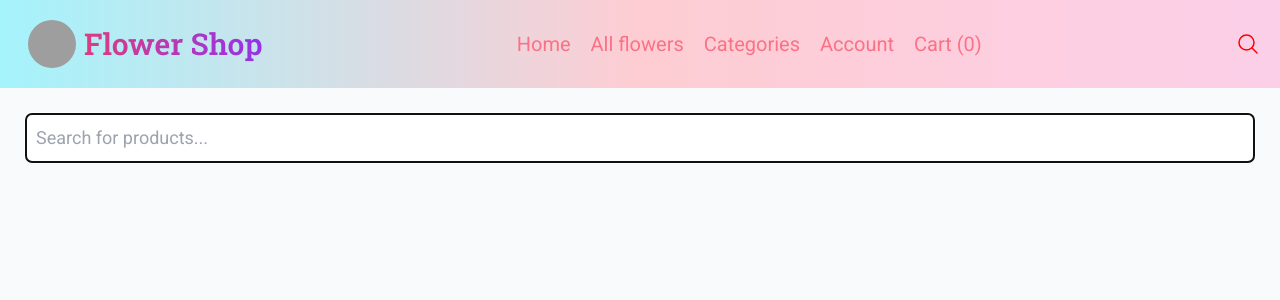
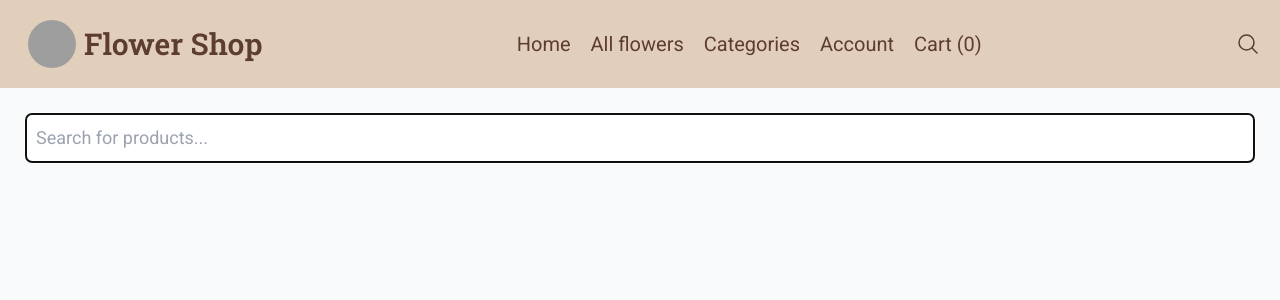
Before and after one commit to Marowota/flower-shop-client, a Next.js app: page /search in a window 1280 px wide. Shown: the top 300 px of the page. Built offline with nearby package versions, Linux system fonts and the light colour scheme; grey boxes are pictures that could not be loaded.

Commit message:
update total color

```diff
--- a/components/Featured.js
+++ b/components/Featured.js
@@ -73,16 +73,22 @@ export default function Featured({ product }) {
   }
   return (
     <Center>
-      <div className="bg-featured-bg bg-cover bg-no-repeat rounded-md mt-[50px] py-5">
+      <div
+        className=" bg-cover bg-no-repeat rounded-md mt-[50px] py-5"
+        style={{ backgroundColor: "#F5F5F5" }}
+      >
         <div className="grid grid-cols-3 p-5">
           <div className="flex items-center justify-around col-span-2 mx-11">
             <div>
               <RevealWrapper origin={"left"} delay={0}>
-                <div className="font-bold font-roboto-slab text-transparent text-5xl bg-clip-text bg-gradient-to-r from-rose-500 to-purple-600 py-5">
+                <div
+                  className="font-bold font-roboto-slab text-transparent text-5xl bg-clip-text bg-gradient-to-r py-5"
+                  style={{ color: "#5D3D2E" }}
+                >
                   {product?.title}
                 </div>
                 <div
-                  className="text-pink-500 mb-5 pl-1 pr-10"
+                  className="mb-5 pl-1 pr-10"
                   dangerouslySetInnerHTML={{
                     __html: trimmedText(
                       product?.description.replace(/\n/g, "<br />")
@@ -95,6 +101,7 @@ export default function Featured({ product }) {
                   <Link
                     href={"/product/" + product?._id}
                     className="btn-primary px-4 flex items-center"
+                    style={{ backgroundColor: "#5D3D2E" }}
                   >
                     Read more
                   </Link>
--- a/components/FlyingButton.js
+++ b/components/FlyingButton.js
@@ -4,26 +4,28 @@ import { primary } from "@/lib/colors";
 import { CartContext } from "@/components/CartContext";
 import { useContext, useEffect, useRef, useState } from "react";
 
+// #E1CFBB
+// #5D3D2E
 const FlyingButtonWrapper = styled.div`
   button {
     ${ButtonStyle};
     ${(props) =>
       props.main
         ? `
-      background-color: ${primary};
-      color:white;
+      background-color: #ffffff;
+      color:#5D3D2E;
     `
         : `
       background-color: transparent;
-      border: 1px solid ${primary};
-      color:${primary};
+      border: 1px solid #5D3D2E;
+      color:#5D3D2E;
     `}
     ${(props) =>
       props.white &&
       `
       background-color: #ffffff;
-      color: #F43F5E;
-      border: 1px solid #F43F5E;
+      color: #5D3D2E;
+      border: 1px solid #5D3D2E;
       font-weight:500;
     `}
   }
--- a/components/Header.js
+++ b/components/Header.js
@@ -2,11 +2,13 @@ import Link from "next/link";
 import { useRouter } from "next/router";
 import styled from "styled-components";
 import Center from "./Center";
-import { useContext, useState } from "react";
+import { useContext, useEffect, useState } from "react";
 import { CartContext } from "./CartContext";
 import BarsIcon from "./icons/Bars";
 import Search from "./icons/Search";
 
+// #E1CFBB
+// #5D3D2E
 //#f472b6
 const StyledHeader = styled.header`
   background-color: #f472b6;
@@ -72,7 +74,7 @@ const SideIcons = styled.div`
   a {
     display: inline-block;
     min-width: 20px;
-    color: red;
+    color: #5d3d2e;
     svg {
       width: 24px;
       height: 24px;
@@ -81,21 +83,30 @@ const SideIcons = styled.div`
 `;
 
 export default function Header() {
-  const inactiveLink = " text-rose-400 hover:text-rose-500";
-  const activeLink = " text-rose-600 font-semibold hover:text-rose-700";
+  const inactiveLink = "#5D3D2E";
+  const activeLink = "#ffffff";
   const { cartProducts } = useContext(CartContext);
 
   const router = useRouter();
   const { pathname } = router;
   const [mobileNavActive, setMobileNavActive] = useState(false);
+  const { linkColor, setLinkColor } = useState();
+
+  const checkIsActive = (path) => {
+    return path === pathname;
+  };
+
+  console.log(pathname);
+
   return (
-    <div className="bg-gradient-to-r from-cyan-200 via-rose-200 to-pink-200">
+    <div style={{ backgroundColor: "#E1CFBB" }}>
       <Center>
         <Wrapper>
           <div className="flex items-center ml-2">
             <Link
               href={"/"}
-              className="flex w-max items-center gap-2 font-semibold font-roboto-slab text-3xl text-transparent bg-clip-text bg-gradient-to-r from-rose-500 to-purple-600"
+              className="flex w-max items-center gap-2 font-semibold font-roboto-slab text-3xl text-transparent bg-clip-text bg-gradient-to-r "
+              style={{ color: "#5D3D2E" }}
             >
               <div className="flex items-center justify-center">
                 <img
@@ -110,39 +121,43 @@ export default function Header() {
             <div className="flex gap-5">
               <Link
                 href={"/"}
-                className={pathname === "/" ? activeLink : inactiveLink}
+                style={{
+                  color: checkIsActive("/") ? activeLink : inactiveLink,
+                }}
               >
                 Home
               </Link>
               <Link
                 href={"/products"}
-                className={
-                  pathname.includes("/products") ? activeLink : inactiveLink
-                }
+                style={{
+                  color: checkIsActive("/products") ? activeLink : inactiveLink,
+                }}
               >
                 All flowers
               </Link>
               <Link
                 href={"/categories"}
-                className={
-                  pathname.includes("/categories") ? activeLink : inactiveLink
-                }
+                style={{
+                  color: checkIsActive("/categories")
+                    ? activeLink
+                    : inactiveLink,
+                }}
               >
                 Categories
               </Link>
               <Link
                 href={"/account"}
-                className={
-                  pathname.includes("/account") ? activeLink : inactiveLink
-                }
+                style={{
+                  color: checkIsActive("/account") ? activeLink : inactiveLink,
+                }}
               >
                 Account
               </Link>
               <Link
                 href={"/cart"}
-                className={
-                  pathname.includes("/cart") ? activeLink : inactiveLink
-                }
+                style={{
+                  color: checkIsActive("/cart") ? activeLink : inactiveLink,
+                }}
               >
                 Cart ({cartProducts.length})
               </Link>
--- a/components/NewProducts.js
+++ b/components/NewProducts.js
@@ -11,7 +11,10 @@ const Title = styled.h2`
 export default function NewProducts({ products, wishedProducts }) {
   return (
     <Center>
-      <div className="font-semibold text-2xl py-2 my-2 text-rose-700">
+      <div
+        className="font-semibold text-2xl py-2 my-2 "
+        style={{ color: "#5D3D2E" }}
+      >
         New Products
       </div>
       <ProductsGrid products={products} wishedProducts={wishedProducts} />
--- a/components/ProductBox.js
+++ b/components/ProductBox.js
@@ -118,12 +118,12 @@ export default function ProductBox({
         </div>
       </Link>
       <div className="px-5 my-3 text-base flex flex-col">
-        <Link href={url} className="h-12">
+        <Link href={url} className="h-12 font-bold">
           {title}
         </Link>
         <div className="flex justify-between">
           <Link href={url}>
-            <div className="text-2xl font-bold text-rose-600">
+            <div className="text-1xl font-bold " style={{ color: "#5D3D2E" }}>
               {convertPrice((price * (100 - discount)) / 100)} đ
             </div>
           </Link>
@@ -153,7 +153,10 @@ export default function ProductBox({
             <div className="text-sm text-gray-400 line-through">
               {convertPrice(price)} đ
             </div>
-            <div className="text-sm flex items-center justify-center text-rose-500 font-semibold rounded-md px-1 bg-rose-50">
+            <div
+              className="text-sm flex items-center justify-center font-semibold rounded-md px-1 bg-rose-50"
+              style={{ color: "#5D3D2E" }}
+            >
               - {discount}%
             </div>
           </div>
--- a/pages/categories.js
+++ b/pages/categories.js
@@ -66,10 +66,16 @@ export default function CategoriesPage({
         {mainCategories.map((cat) => (
           <div key={cat} className="mb-5">
             <div className="flex gap-20 my-3 items-center">
-              <div className="font-semibold text-2xl py-2 text-rose-600">
+              <div
+                className="font-semibold text-2xl py-2 "
+                style={{ color: "#5D3D2E" }}
+              >
                 {cat.name}
               </div>
-              <div className="text-lg text-rose-600 hover:text-rose-500 hover:underline">
+              <div
+                className="text-lg hover:text-rose-500 hover:underline"
+                style={{ color: "#5D3D2E" }}
+              >
                 <Link href={"/category/" + cat._id}>Show all</Link>
               </div>
             </div>
--- a/pages/products.js
+++ b/pages/products.js
@@ -16,7 +16,10 @@ export default function ProductPage({ products, wishedProducts }) {
       <Meta title="All products" />
       <Header />
       <Center>
-        <div className="font-semibold text-2xl py-2 my-2 text-rose-600">
+        <div
+          className="font-semibold text-2xl py-2 my-2"
+          style={{ color: "#5D3D2E" }}
+        >
           All Flowers
         </div>
         <ProductsGrid products={products} wishedProducts={wishedProducts} />
--- a/styles/globals.css
+++ b/styles/globals.css
@@ -7,7 +7,7 @@
 }
 
 .btn-primary {
-  @apply bg-rose-500 text-white rounded-md hover:bg-rose-400;
+  @apply text-white rounded-md hover:bg-rose-400;
 }
 
 table.basic {
```
